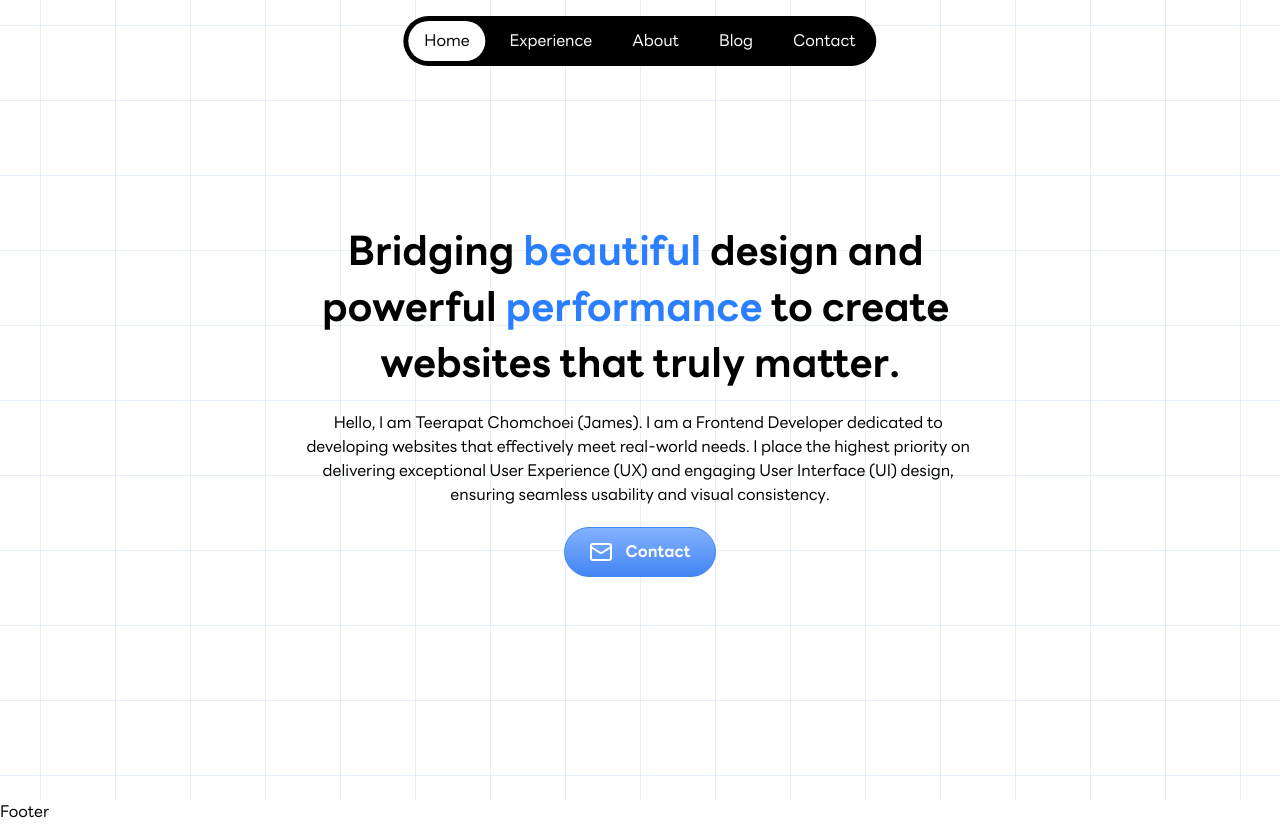
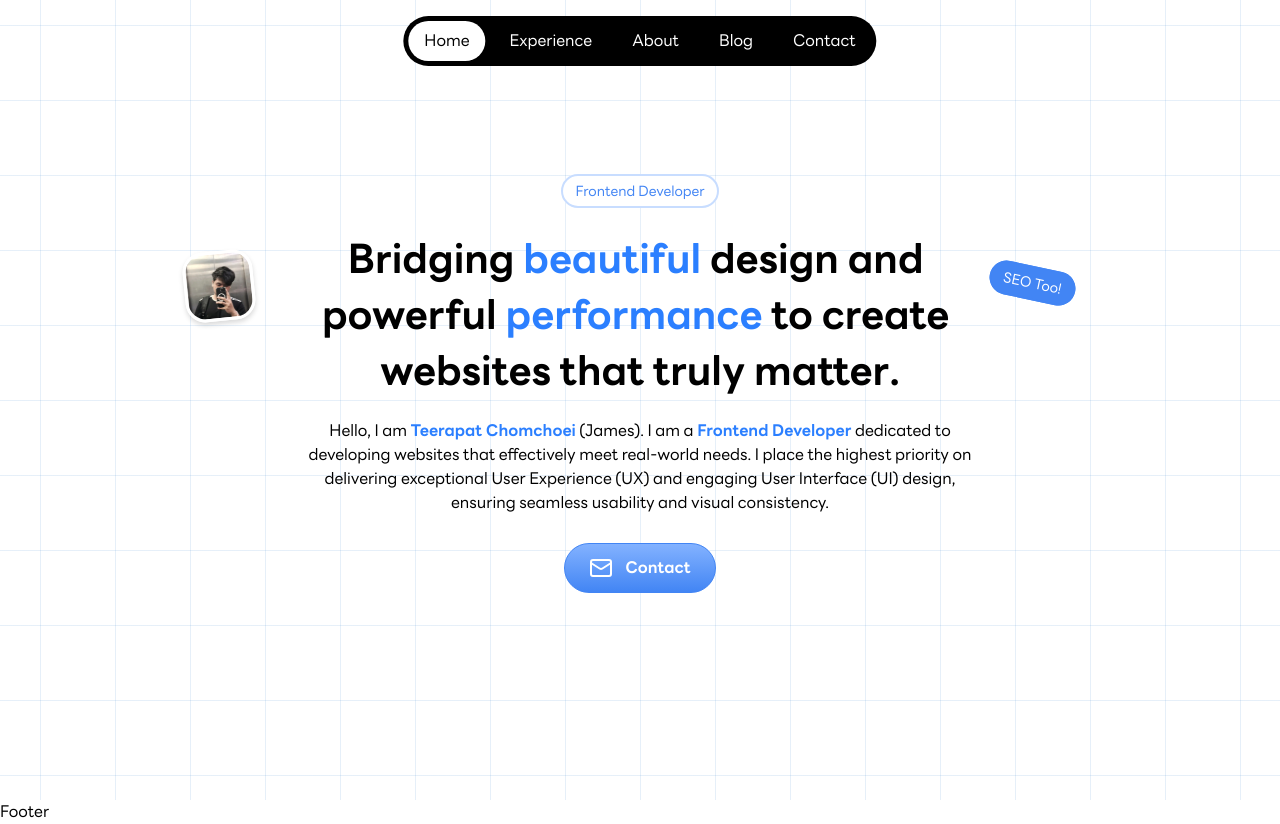
Before and after one commit to jschomchoey/portfolio, a Next.js app: page / in a window 1280 px wide. Built offline with nearby package versions, Linux system fonts and the light colour scheme.

Commit message:
update: hero section

```diff
--- a/src/components/sections/hero/hero.jsx
+++ b/src/components/sections/hero/hero.jsx
@@ -1,27 +1,78 @@
 import AnimatedText from "@/components/animation/StaggeredText";
-import Button from "@/components/ui/button";
+import FadeUp from "@/components/animation/FadeUp";
+import FadeDirectional from "@/components/animation/FadeDirectional";
+import Button from "@/components/ui/Button";
+import Capsule from "@/components/ui/Capsule";
+
+import Image from "next/image";
+
 import { Mail } from "lucide-react";
 
 export default function Hero() {
   return (
     <div className="hero-section h-dvh px-5 flex flex-col justify-center items-center">
+      <FadeUp className="mb-7" delay={0} duration={1}>
+        <Capsule variant="outline">Frontend Developer</Capsule>
+      </FadeUp>
+      <div className="relative">
         <AnimatedText
           text="Bridging beautiful design and powerful performance to create websites that truly matter."
           as="h1"
-        delay={0.05}
+          delay={0.1}
+          duration={0.6}
           highlightWords={["beautiful", "performance"]}
           className="text-center text-center max-w-2xl mx-auto mb-5"
         />
-      <AnimatedText
-        text="Hello, I am Teerapat Chomchoei (James). I am a Frontend Developer dedicated to developing websites that effectively meet real-world needs. I place the highest priority on delivering exceptional User Experience (UX) and engaging User Interface (UI) design, ensuring seamless usability and visual consistency."
-        as="p"
-        delay={0.02}
-        initialDelay={0.5}
-        className="text-center max-w-2xl mx-auto mb-5"
+        <FadeDirectional
+          delay={0.5}
+          angle={30}
+          distance={100}
+          className="absolute top-[20px] left-[-120px]"
+        >
+          <Image
+            src="/images/profile.webp"
+            alt="Rocket"
+            width={70}
+            height={70}
+            className="profile"
           />
+        </FadeDirectional>
+        <FadeDirectional
+          delay={0.7}
+          angle={100}
+          distance={100}
+          className="absolute top-[40px] right-[-100px] rotate-12"
+        >
+          <Capsule variant="primary">SEO Too!</Capsule>
+        </FadeDirectional>
+      </div>
+      <FadeUp
+        className="text-center max-w-2xl mx-auto mb-7"
+        delay={0.6}
+        duration={1}
+      >
+        <p>
+          Hello, I am{" "}
+          <span className="font-bold text-blue-500">Teerapat Chomchoei </span>
+          (James). I am a{" "}
+          <span className="font-bold text-blue-500">
+            Frontend Developer
+          </span>{" "}
+          dedicated to developing websites that effectively meet real-world
+          needs. I place the highest priority on delivering exceptional User
+          Experience (UX) and engaging User Interface (UI) design, ensuring
+          seamless usability and visual consistency.
+        </p>
+      </FadeUp>
+      <FadeUp
+        className="text-center max-w-2xl mx-auto mb-7"
+        delay={0.8}
+        duration={1}
+      >
         <Button variant="primary" size="md" icon={<Mail />}>
           Contact
         </Button>
+      </FadeUp>
     </div>
   );
 }
--- a/src/styles/sections/hero.scss
+++ b/src/styles/sections/hero.scss
@@ -11,4 +11,11 @@
             transparent 50%);
     background-size: 150px 150px;
     background-position: center;
+
+    .profile {
+        border-radius: 20px;
+        border: 3px solid white;
+        box-shadow: 0 3px 5px rgba(0, 0, 0, 0.15);
+        transform: rotate(-5.8deg);
+    }
 }
```
Lines whose indentation alone changed are shown as unchanged.
